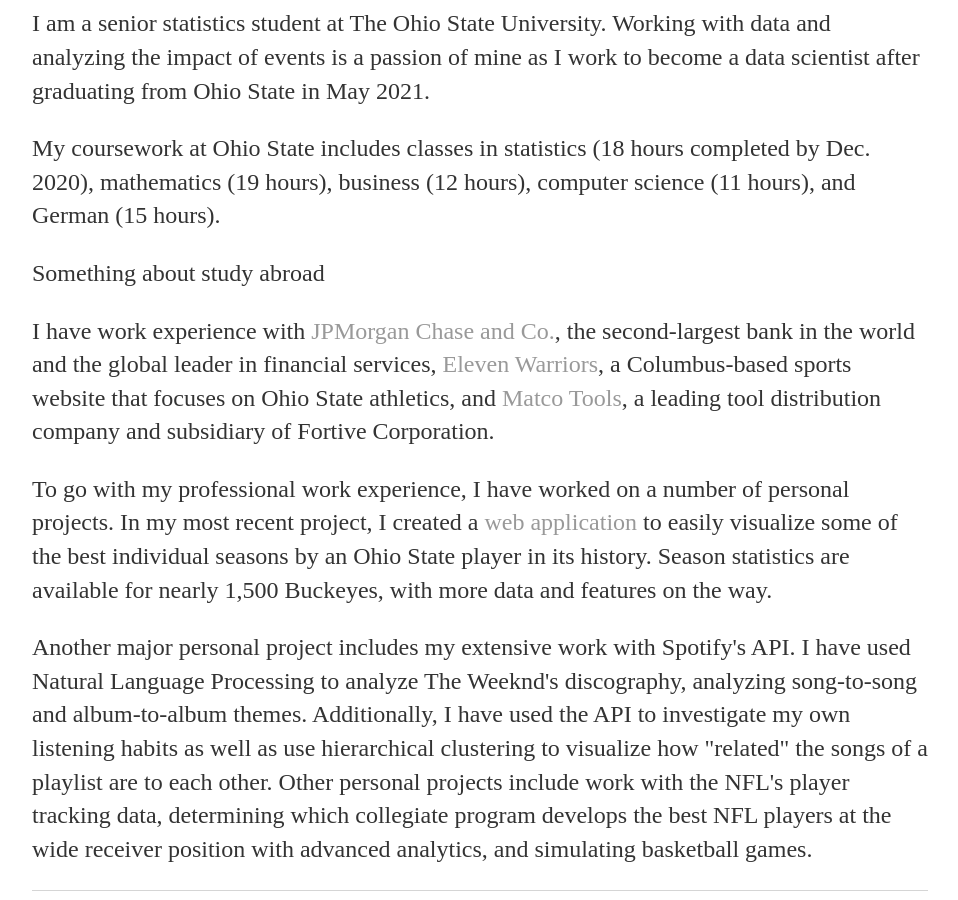
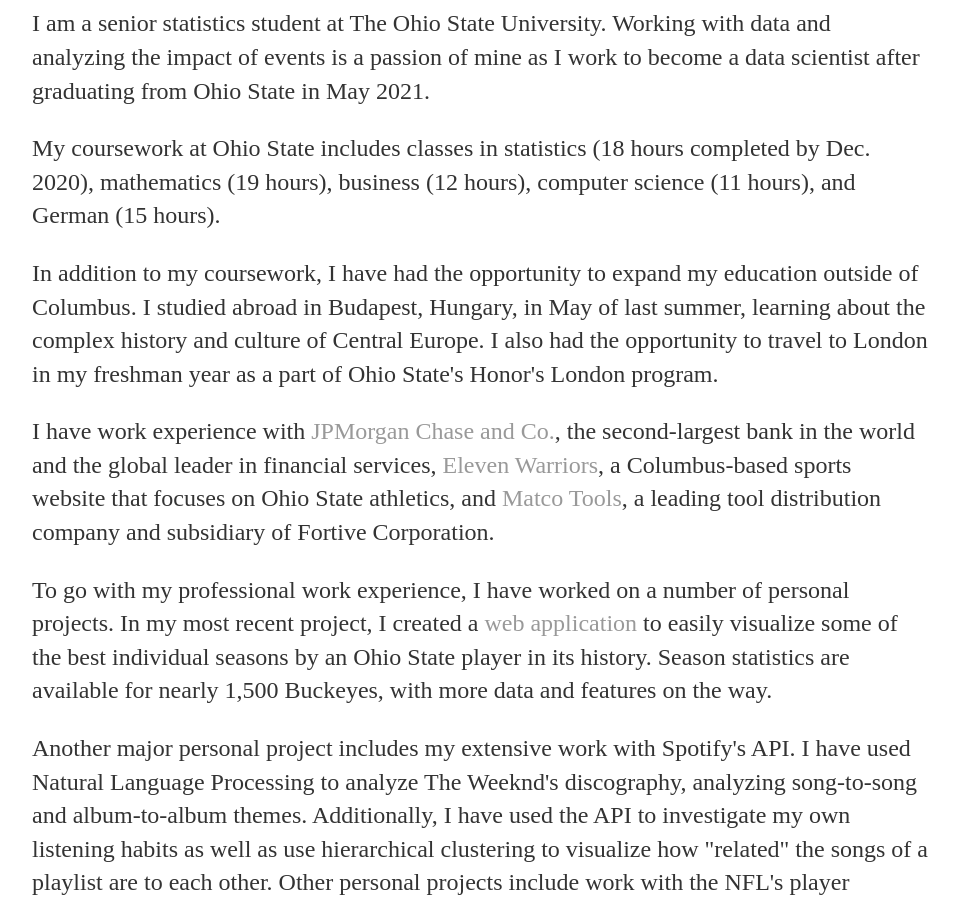
Before and after one commit to mtnartker/mtnartker.github.io, a Jekyll site: the page built from index.html, in a window 1280 px wide and 900 px high, scrolled down 854 px. Shown: the whole window, without its empty margins (160-1118 px from the left). Built offline with Jekyll 4.4.1, drawn with Linux system fonts in a browser that asks for light colours.

Commit message:
Update index.html

```diff
--- a/index.html
+++ b/index.html
@@ -10,7 +10,7 @@
 	<h1>Overview</h1>
 	<p>I am a senior statistics student at The Ohio State University. Working with data and analyzing the impact of events is a passion of mine as I work to become a data scientist after graduating from Ohio State in May 2021. </p>
 	<p>My coursework at Ohio State includes classes in statistics (18 hours completed by Dec. 2020), mathematics (19 hours), business (12 hours), computer science (11 hours), and German (15 hours). </p>
-	<p>Something about study abroad</p>
+	<p>In addition to my coursework, I have had the opportunity to expand my education outside of Columbus. I studied abroad in Budapest, Hungary, in May of last summer, learning about the complex history and culture of Central Europe. I also had the opportunity to travel to London in my freshman year as a part of Ohio State's Honor's London program.</p>
 	<p>I have work experience with <a href="https://www.jpmorganchase.com/">JPMorgan Chase and Co.</a>, the second-largest bank in the world and the global leader in financial services, <a href="https://www.elevenwarriors.com/">Eleven Warriors</a>, a Columbus-based sports website that focuses on Ohio State athletics, and <a href="https://www.matcotools.com/">Matco Tools</a>, a leading tool distribution company and subsidiary of Fortive Corporation.</p>
 	<p>To go with my professional work experience, I have worked on a number of personal projects. In my most recent project, I created a <a href="https://ohio-state-statistics.shinyapps.io/Ohio-State-Stats/">web application</a> to easily visualize some of the best individual seasons by an Ohio State player in its history. Season statistics are available for nearly 1,500 Buckeyes, with more data and features on the way.</p>
 	<p>Another major personal project includes my extensive work with Spotify's API. I have used Natural Language Processing to analyze The Weeknd's discography, analyzing song-to-song and album-to-album themes. Additionally, I have used the API to investigate my own listening habits as well as use hierarchical clustering to visualize how "related" the songs of a playlist are to each other. Other personal projects include work with the NFL's player tracking data, determining which collegiate program develops the best NFL players at the wide receiver position with advanced analytics, and simulating basketball games. </p>
```
